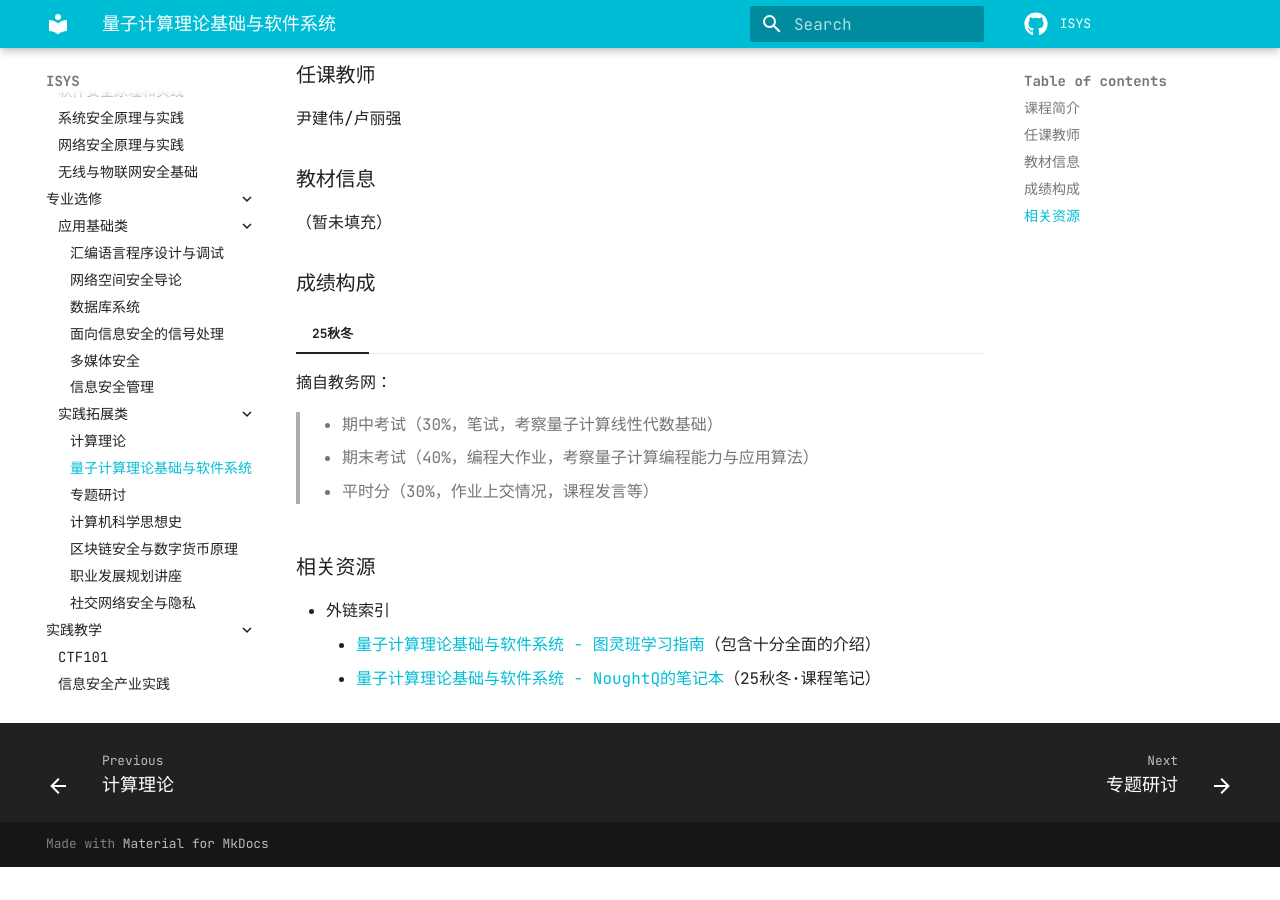
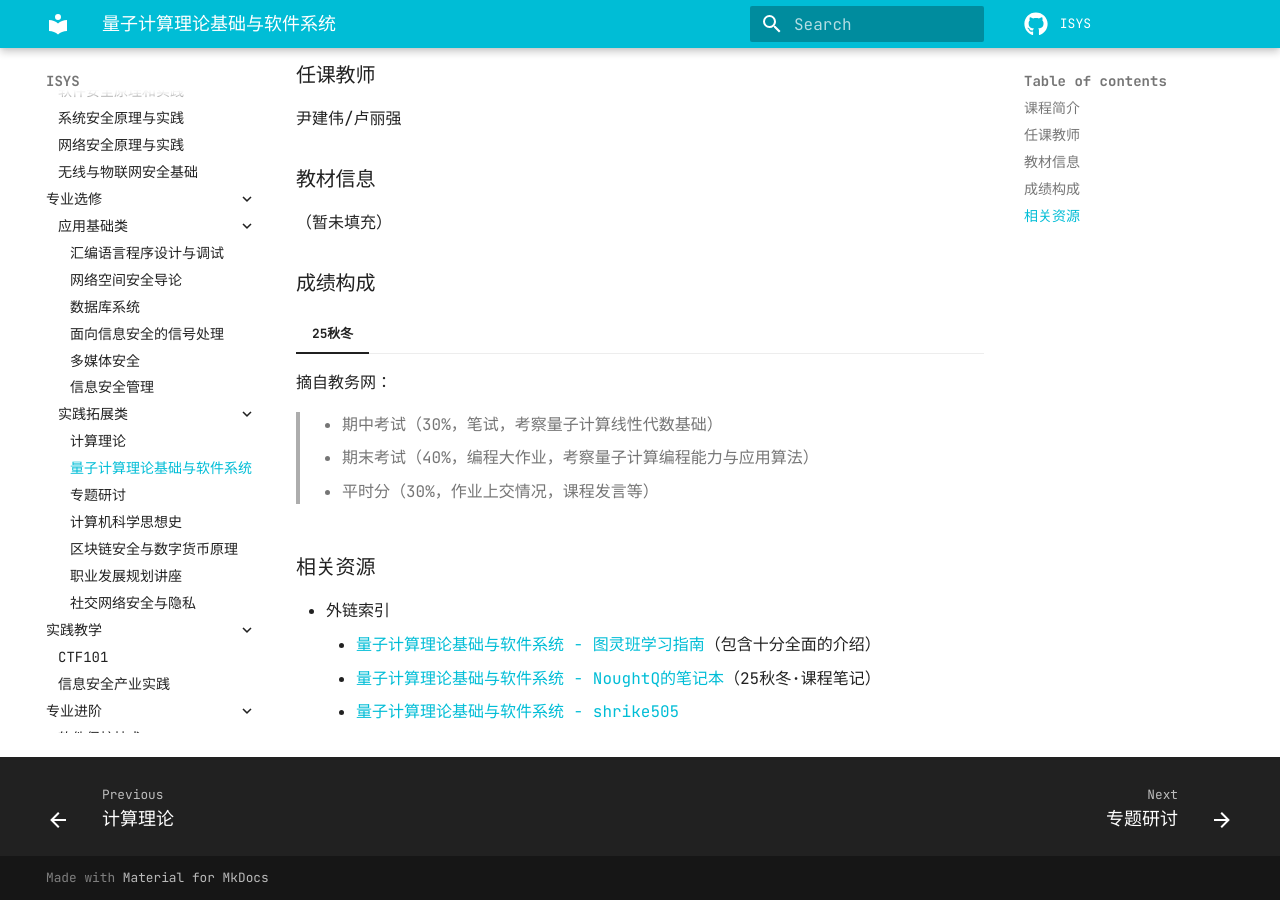
Before and after one commit to dreamem0ra1n/ISYS, an MkDocs documentation site: the page built from docs/专业选修/实践拓展类/量子计算理论基础与软件系统.md, in a window 1280 px wide and 900 px high, scrolled down 804 px. Built offline with MkDocs 1.6.1 and Material for MkDocs 9.7.7, drawn with Linux system fonts in a browser that asks for light colours; comment, search, counter and statistics services are not loaded; before the commit the page ends 1671 px from its top, so only the background shows below that.

Commit message:
20260608_量子计算理论基础与软件系统add new source

```diff
--- a/docs/专业选修/实践拓展类/量子计算理论基础与软件系统.md
+++ b/docs/专业选修/实践拓展类/量子计算理论基础与软件系统.md
@@ -33,3 +33,4 @@
 - 外链索引
     - [量子计算理论基础与软件系统 - 图灵班学习指南](https://zju-turing.github.io/TuringCoursesGrave/major_elective/quantum_computing/)（包含十分全面的介绍）
     - [量子计算理论基础与软件系统 - NoughtQ的笔记本](https://note.noughtq.top/misc/qc/)（25秋冬·课程笔记）
+    - [量子计算理论基础与软件系统 - shrike505](https://nest.shrike505.cc/notes/MathematicsAndPhysics/Quantum/)
```
